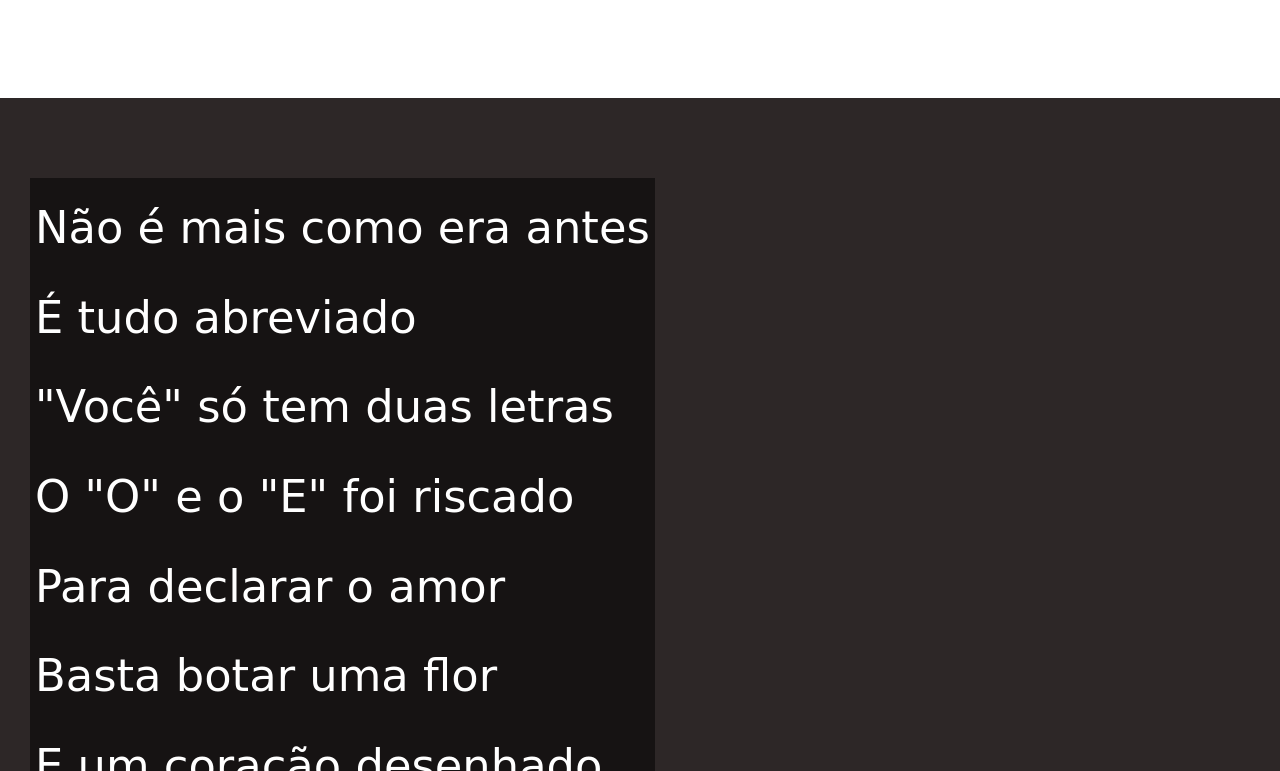
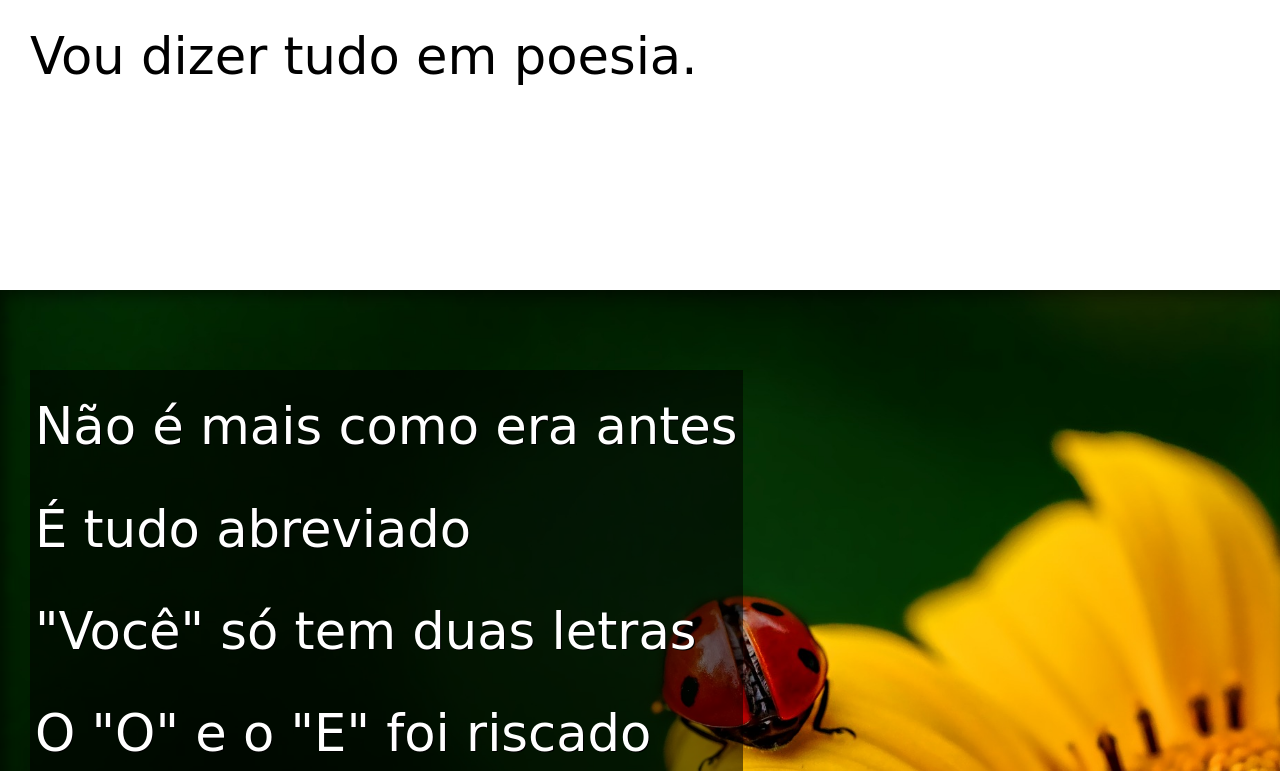
Before and after one commit to NadsonAguiar/html-css, a plain HTML site: page desafios/d012/index.html in a window 1280 px wide. Shown: the part 949-1720 px from the top of the page. Drawn offline with Linux system fonts and the light colour scheme; a web font is replaced by a local one.

Commit message:
atualização do estilo do desafio 12, inclusão do efeito parallax

```diff
--- a/desafios/d012/estilo/style.css
+++ b/desafios/d012/estilo/style.css
@@ -59,10 +59,15 @@ section{
     padding-left: 30px;
     padding-bottom: 10vh;
     line-height: 2em;
-    font-size: 3.5vw;
+    font-size: 4vw;
     font-family: var(--fonte3);
 
 }
+
+section > p{
+    padding-bottom: 2em;
+}
+
 
 section.normal{
     background-color: white;
@@ -72,13 +77,26 @@ section.normal{
 section.imagem{
     background-color: rgb(45, 39, 39);
     color: white;
+    box-shadow: inset 6px 6px 13px 0px rgba(0, 0, 0, 0.473);
+    background-size: cover;
+    background-attachment: fixed;
 
 }
 
 section.imagem > p{
     display: inline-block;
-    background-color: rgba(0, 0, 0, 0.514);
+    background-color: rgba(0, 0, 0, 0.54);
     padding: 5px;
+    text-shadow: 1px 1px 0px rgba(0, 0, 0);
+
+}
+section#img01{
+    background-image: url('../imagens/background001.jpg');
+    background-position: right center;
+}
+
+section#img02{
+    background-image: url("../imagens/background002.jpg");
 
 }
 
--- a/desafios/d012/index.html
+++ b/desafios/d012/index.html
@@ -29,7 +29,7 @@
         </p>
     </section>
 
-    <section class="imagem">
+    <section class="imagem" id="img01">
         <p>
             Não é mais como era antes <br>
             É tudo abreviado <br>
@@ -63,7 +63,7 @@
         </p>
     </section>
 
-    <section class="imagem">
+    <section class="imagem" id="img02">
         <p>
             Tenho saudade das cartas <br>
             Escritas com a própria mão <br>
```
